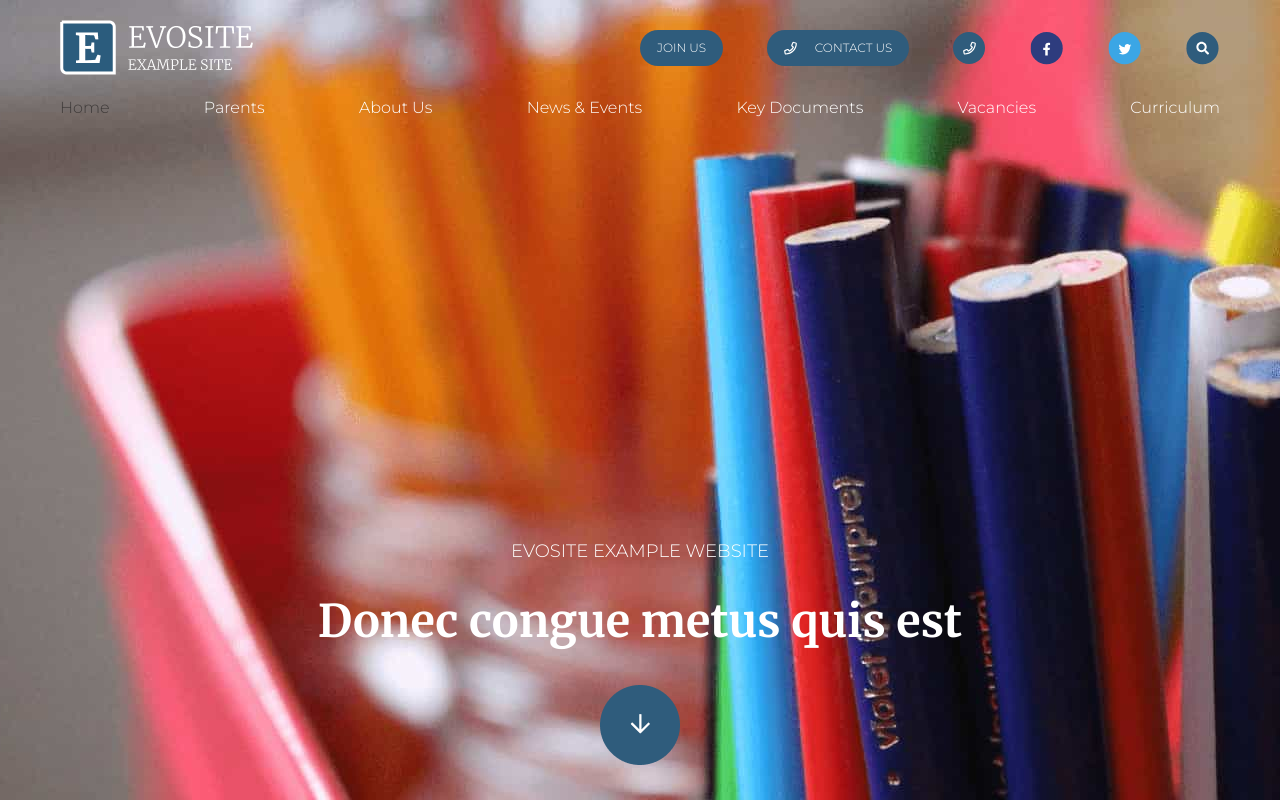
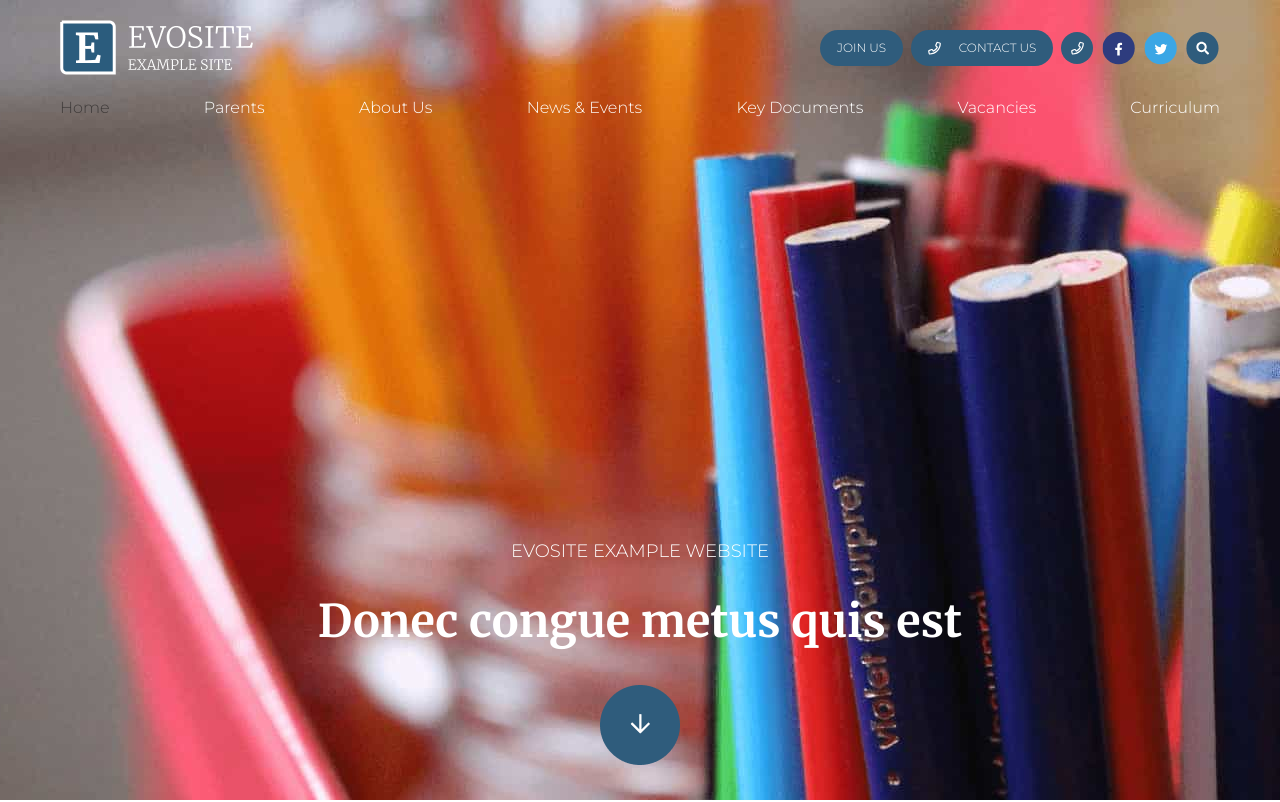
Before and after one commit to merryface/evositeCutUp, a website: page index.html in a window 1280 px wide. Shown: the top 802 px of the page. Drawn offline with nearby package versions, Linux system fonts and the light colour scheme.

Commit message:
max width ctas added

```diff
--- a/scss/header.scss
+++ b/scss/header.scss
@@ -55,6 +55,7 @@
         align-items: center;
 
         width: 40%;
+        max-width: 40rem;
     }
 
     .menu_burger {
--- a/scss/mediaqueries.scss
+++ b/scss/mediaqueries.scss
@@ -6,6 +6,7 @@
     .header_top {
         .header_ctas {
             width: 50%;
+            max-width: 40rem;
         }
     }
 
```
Also changed, not shown: css/main.css, css/main.min.css.
